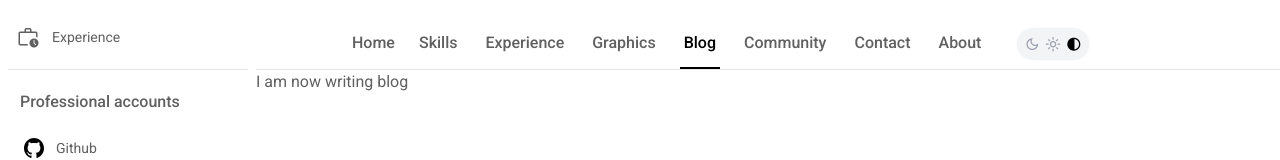
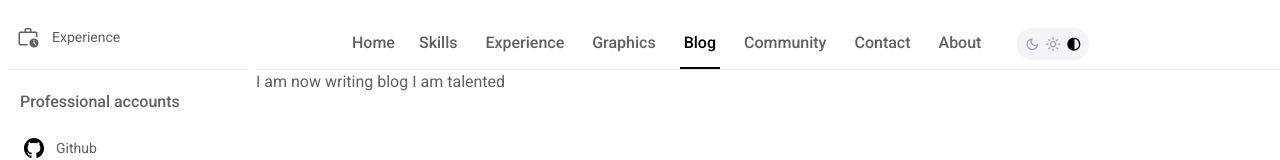
Before and after one commit to Ananta580/portfolio-2023, an Angular app: page /blog in a window 1280 px wide. Shown: the part 197-357 px from the top of the page. Built offline with nearby package versions, Linux system fonts and the light colour scheme.

Commit message:
Edited for contribution

```diff
--- a/src/app/main/pages/blog/blog.component.html
+++ b/src/app/main/pages/blog/blog.component.html
@@ -1 +1 @@
-<p>I am now writing blog</p>
+<p>I am now writing blog I am talented</p>
```
